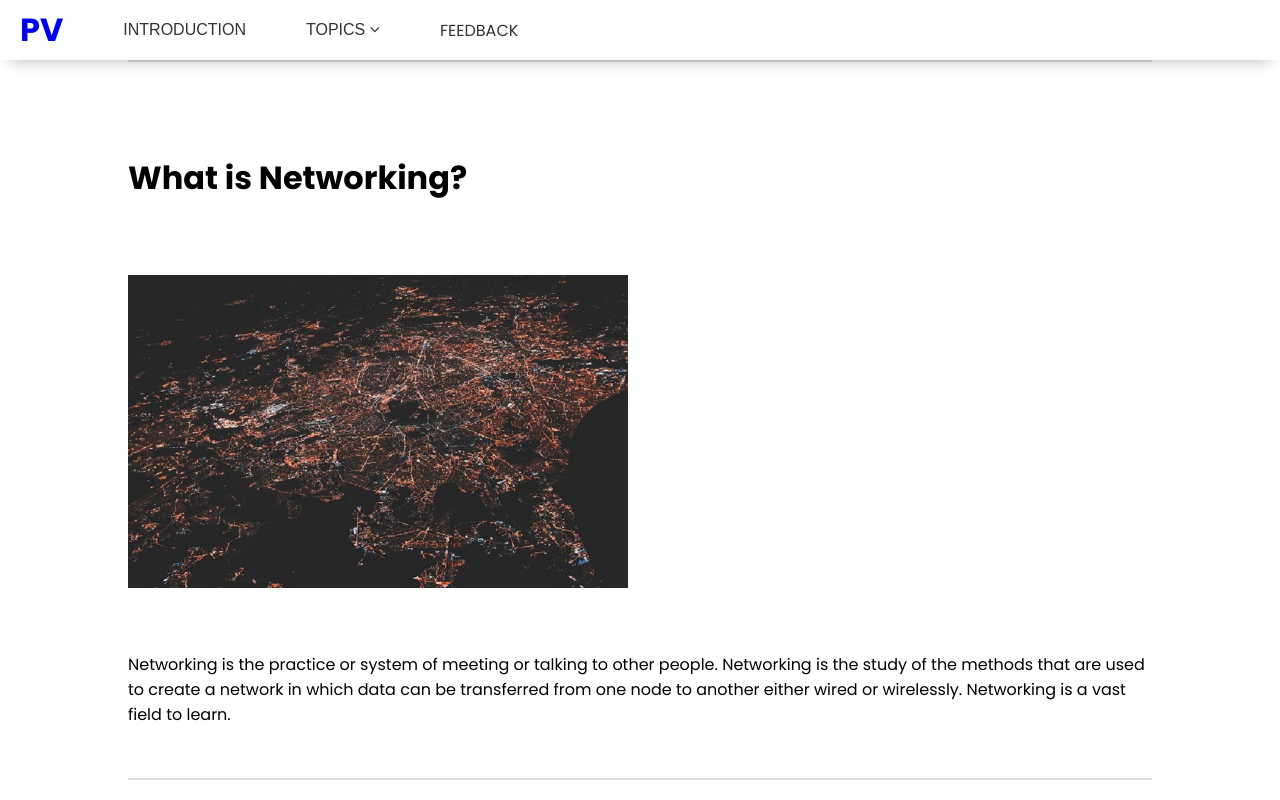
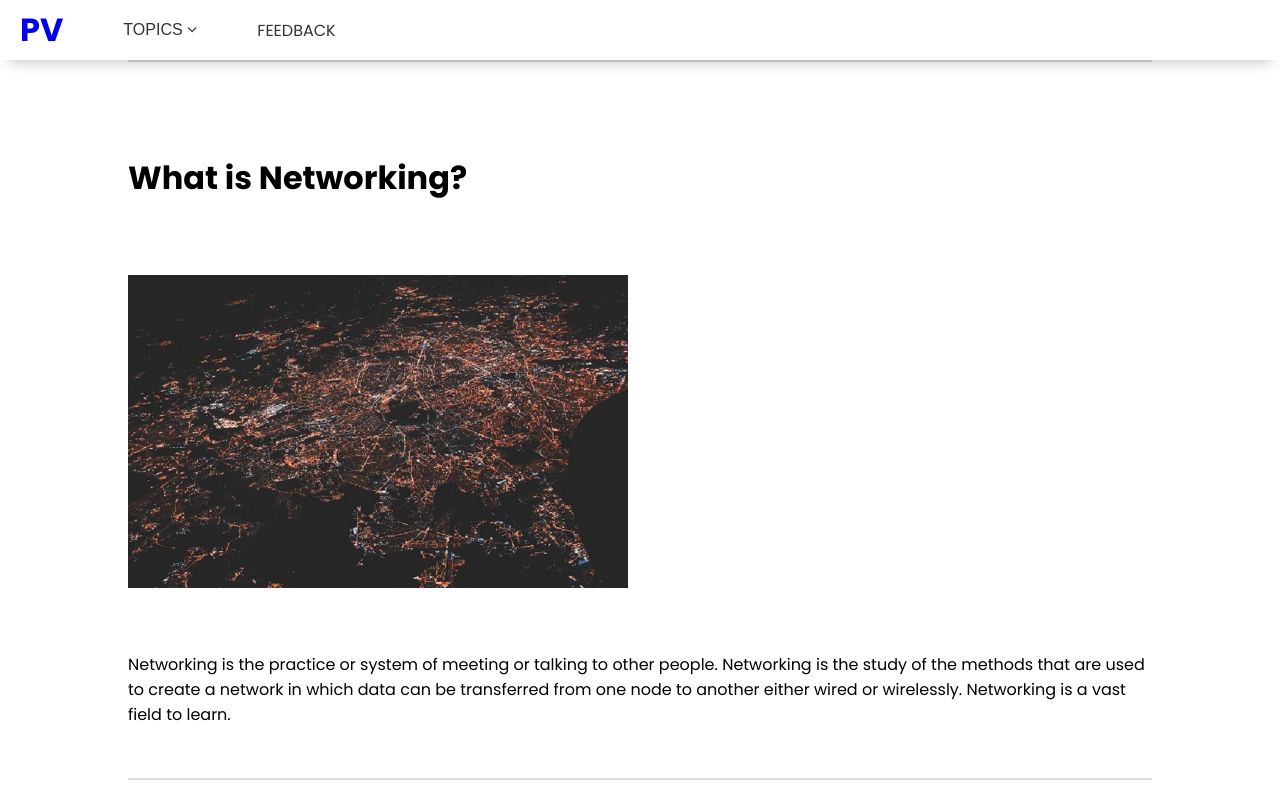
Before and after one commit to rxi-prakharvrm/Networking-App, a plain HTML site: page index.html in a window 1280 px wide. Shown: the top 800 px of the page. Drawn offline with Linux system fonts and the light colour scheme.

Commit message:
Networking-app-clone index.html updated with removed introduction tab

```diff
--- a/index.html
+++ b/index.html
@@ -15,7 +15,7 @@
     <div class="header">
         <a href="#" class="logo-ctr"><h1 class="logo">PV</h1></a>
         <div class="header-btn-ctr">
-            <button class="btn header-btn intro-btn">INTRODUCTION</button>
+            <!-- <button class="btn header-btn intro-btn">INTRODUCTION</button>
             <div class="black-overlay">
                 <div class="intro-page">
                     <i class="fa fa-close fa-lg"></i>
@@ -30,7 +30,7 @@
                         I believe that I have all the skills which your company requires. And if I will be a part of your organization I will make sure that I will do my best and achieve every target.
                     </p>
                 </div>
-            </div>
+            </div>             -->
             <button class="btn header-btn topics-btn">TOPICS <i class="fa fa-angle-down"></i>
                 <div class="topics-dropdown-menu">
                     <a href="#networking-start" class="btn topics networking">Networking</a>
```
